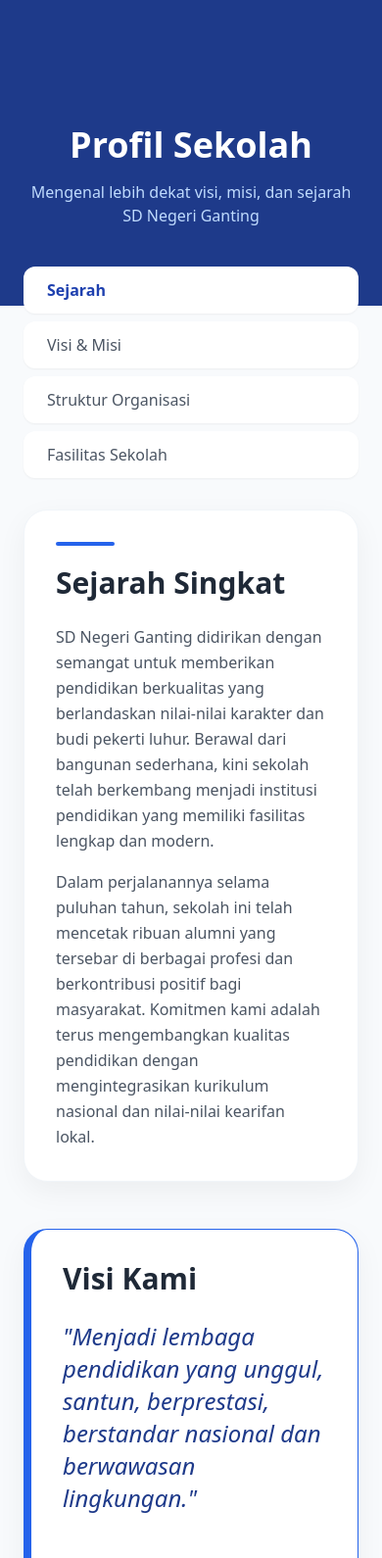
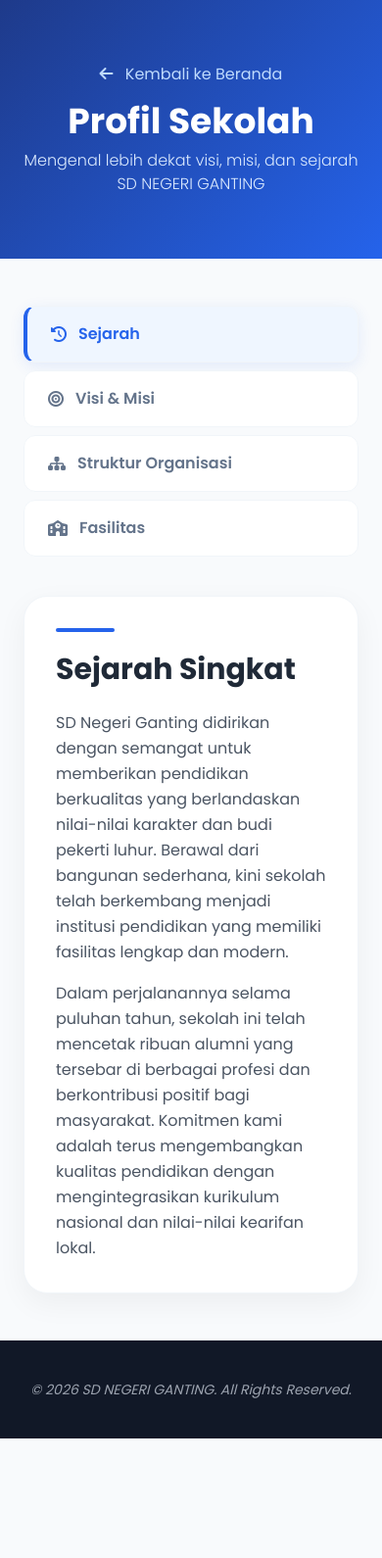
Before and after one commit to Zzhdi000/Projek4Matkul, a plain HTML site: page tentangsekolah.html in a window 390 px wide. Shown: the top 1590 px of the page at 98% size. After the commit the page ends 1468 px from the top, so only its background shows below. Drawn offline with nearby package versions, Linux system fonts and the light colour scheme.

Commit message:
tentangsekolahdone

```diff
--- a/tentangsekolah.html
+++ b/tentangsekolah.html
@@ -6,14 +6,70 @@
     <title>Tentang Sekolah - SD NEGERI GANTING</title>
     <script src="https://cdn.tailwindcss.com"></script>
     <link rel="stylesheet" href="https://cdnjs.cloudflare.com/ajax/libs/font-awesome/6.0.0/css/all.min.css" />
+    <link href="https://fonts.googleapis.com/css2?family=Poppins:wght@300;400;500;600;700&display=swap" rel="stylesheet">
+
     <style>
+       .hero-blue {
+            background: linear-gradient(135deg, #1e3a8a 0%, #2563eb 100%);
+            position: relative;
+            overflow: hidden;
+        }
+
+        body {
+            font-family: 'Poppins', sans-serif;
+            background-color: #f8fafc;
+        }
+
+        /* --- CSS SIDEBAR ALA KESISWAAN --- */
+        .tab-btn {
+            width: 100%;
+            text-align: left;
+            padding: 16px 24px;
+            border-radius: 12px;
+            font-weight: 600;
+            transition: all 0.3s ease;
+            margin-bottom: 8px;
+            color: #64748b;
+            background: white;
+            border: 1px solid #f1f5f9;
+            display: flex;
+            align-items: center;
+        }
+
+        .tab-btn.active {
+            background: #eff6ff;
+            color: #2563eb;
+            border-left: 4px solid #2563eb;
+            box-shadow: 0 4px 15px rgba(37, 99, 235, 0.1);
+        }
+
+        .tab-btn:hover:not(.active) {
+            background: #f1f5f9;
+            transform: translateX(5px);
+        }
+
+        /* --- LOGIC KONTEN (TAB) --- */
+        .tab-content {
+            display: none;
+            animation: fadeIn 0.4s ease-out;
+        }
+
+        .tab-content.active {
+            display: block;
+        }
+
+        @keyframes fadeIn {
+            from { opacity: 0; transform: translateY(10px); }
+            to { opacity: 1; transform: translateY(0); }
+        }
+
         .section-card {
             background: white;
             border-radius: 24px;
             box-shadow: 0 10px 30px rgba(0, 0, 0, 0.05);
             border: 1px solid #f1f5f9;
-        transition: all 0.3s ease;
         }
+
         .section-title-line {
             width: 60px;
             height: 4px;
@@ -21,6 +77,7 @@
             border-radius: 10px;
             margin-bottom: 20px;
         }
+
         .list-item-circle {
             width: 28px;
             height: 28px;
@@ -36,28 +93,42 @@
         }
     </style>
 </head>
-  <body class="bg-[#f8fafc] font-sans">
+<body>
 
-    <div class="bg-blue-900 pt-32 pb-20 px-6 text-white text-center">
-      <h1 class="text-4xl md:text-5xl font-extrabold mb-4">Profil Sekolah</h1>
-      <p class="text-blue-200">Mengenal lebih dekat visi, misi, dan sejarah SD Negeri Ganting</p>
+   <header class="hero-blue py-16 px-6 text-center text-white">
+        <div class="max-w-7xl mx-auto">
+            <a href="index.html" class="inline-block mb-4 text-blue-200 hover:text-white transition">
+                <i class="fa-solid fa-arrow-left mr-2"></i> Kembali ke Beranda
+            </a>
+            <h1 class="text-4xl md:text-5xl font-extrabold mb-2">Profil Sekolah</h1>
+            <p class="text-blue-100 font-light">Mengenal lebih dekat visi, misi, dan sejarah SD NEGERI GANTING</p>
         </div>
+    </header>
 
-    <main class="container mx-auto px-6 -mt-10 pb-20">
-      <div class="grid grid-cols-1 lg:grid-cols-12 gap-8">
+    <main class="max-w-7xl mx-auto px-6 py-12">
+        <div class="flex flex-col lg:flex-row gap-8">
 
-       <div class="lg:col-span-3">
-  <div id="sidebar" class="sticky top-24 space-y-2">
-    <a href="#sejarah" class="nav-link block px-6 py-3 bg-white text-blue-800 font-bold rounded-xl shadow-sm hover:bg-blue-50 transition">Sejarah</a>
-    <a href="#visi" class="nav-link block px-6 py-3 bg-white text-gray-600 font-medium rounded-xl shadow-sm hover:bg-blue-50 transition">Visi & Misi</a>
-    <a href="#struktur" class="nav-link block px-6 py-3 bg-white text-gray-600 font-medium rounded-xl shadow-sm hover:bg-blue-50 transition">Struktur Organisasi</a>
-    <a href="#fasilitas" class="nav-link block px-6 py-3 bg-white text-gray-600 font-medium rounded-xl shadow-sm hover:bg-blue-50 transition">Fasilitas Sekolah</a>
+            <aside class="lg:w-1/4">
+                <div class="sticky top-8">
+                    <button onclick="openTab('sejarah', this)" class="tab-btn active">
+                        <i class="fa-solid fa-clock-rotate-left mr-3"></i> Sejarah
+                    </button>
+                    <button onclick="openTab('visi', this)" class="tab-btn">
+                        <i class="fa-solid fa-bullseye mr-3"></i> Visi & Misi
+                    </button>
+                    <button onclick="openTab('struktur', this)" class="tab-btn">
+                        <i class="fa-solid fa-sitemap mr-3"></i> Struktur Organisasi
+                    </button>
+                    <button onclick="openTab('fasilitas', this)" class="tab-btn">
+                        <i class="fa-solid fa-school mr-3"></i> Fasilitas
+                    </button>
                 </div>
-</div>
+            </aside>
 
-        <div class="lg:col-span-9 space-y-12">
+            <section class="lg:w-3/4">
 
-          <section id="sejarah" class="section-card p-8 md:p-12">
+                <div id="sejarah" class="tab-content active">
+                    <div class="section-card p-8 md:p-12">
                         <div class="section-title-line"></div>
                         <h2 class="text-3xl font-bold text-gray-800 mb-6">Sejarah Singkat</h2>
                         <div class="prose prose-blue max-w-none text-gray-600 leading-relaxed space-y-4">
@@ -68,9 +139,11 @@
                                 Dalam perjalanannya selama puluhan tahun, sekolah ini telah mencetak ribuan alumni yang tersebar di berbagai profesi dan berkontribusi positif bagi masyarakat. Komitmen kami adalah terus mengembangkan kualitas pendidikan dengan mengintegrasikan kurikulum nasional dan nilai-nilai kearifan lokal.
                             </p>
                         </div>
-          </section>
+                    </div>
+                </div>
 
-          <section id="visi" class="section-card p-8 md:p-12 border-l-8 border-blue-600">
+                <div id="visi" class="tab-content">
+                    <div class="section-card p-8 md:p-12 border-l-8 border-blue-600">
                         <h2 class="text-3xl font-bold text-gray-800 mb-6">Visi Kami</h2>
                         <blockquote class="text-2xl italic font-medium text-blue-900 leading-snug">
                             "Menjadi lembaga pendidikan yang unggul, santun, berprestasi, berstandar nasional dan berwawasan lingkungan."
@@ -97,23 +170,28 @@
                                 </div>
                             </div>
                         </div>
-          </section>
+                    </div>
+                </div>
 
-          <section id="struktur" class="section-card p-8 md:p-12">
+                <div id="struktur" class="tab-content">
+                    <div class="section-card p-8 md:p-12">
                         <div class="section-title-line"></div>
                         <h2 class="text-3xl font-bold text-gray-800 mb-6">Struktur Organisasi</h2>
                         <div class="bg-gray-100 rounded-3xl aspect-video flex items-center justify-center border-2 border-dashed border-gray-300">
-              <div class="text-center">
+                            <div class="text-center px-4">
                                 <i class="fas fa-sitemap text-5xl text-gray-400 mb-4"></i>
                                 <p class="text-gray-500 font-medium">Bagan Struktur Organisasi Sekolah</p>
-                <p class="text-gray-400 text-sm">Gunakan gambar resolusi tinggi untuk bagian ini</p>
+                                <p class="text-gray-400 text-sm">Gunakan gambar resolusi tinggi (struktur.png) untuk bagian ini</p>
                             </div>
                         </div>
-          </section>
-<section id="fasilitas" class="section-card p-8 md:p-12">
+                    </div>
+                </div>
+
+                <div id="fasilitas" class="tab-content">
+                    <div class="section-card p-8 md:p-12">
                         <div class="section-title-line"></div>
                         <h2 class="text-3xl font-bold text-gray-800 mb-2">Fasilitas Sekolah</h2>
-  <p class="text-gray-500 mb-10">Sarana dan prasarana yang tersedia untuk mendukung kenyamanan dan efektivitas belajar siswa.</p>
+                        <p class="text-gray-500 mb-10">Sarana prasarana terbaik untuk mendukung tumbuh kembang siswa.</p>
 
                         <div class="grid grid-cols-1 md:grid-cols-2 gap-6">
                             <div class="group overflow-hidden rounded-2xl border border-gray-100 bg-slate-50 hover:bg-white hover:shadow-xl transition-all duration-300">
@@ -122,12 +200,10 @@
                                 </div>
                                 <div class="p-6">
                                     <div class="flex items-center gap-3 mb-3">
-          <div class="w-10 h-10 bg-blue-100 text-blue-600 rounded-lg flex items-center justify-center">
-            <i class="fas fa-chalkboard-teacher"></i>
-          </div>
+                                        <div class="w-10 h-10 bg-blue-100 text-blue-600 rounded-lg flex items-center justify-center"><i class="fas fa-chalkboard-teacher"></i></div>
                                         <h4 class="font-bold text-lg text-gray-800">Ruang Kelas</h4>
                                     </div>
-        <p class="text-sm text-gray-600 leading-relaxed">Setiap ruang kelas dilengkapi dengan proyektor LCD dan akses internet untuk mendukung pembelajaran interaktif.</p>
+                                    <p class="text-sm text-gray-600">Setiap ruang kelas dilengkapi dengan proyektor LCD dan akses internet untuk mendukung pembelajaran interaktif.</p>
                                 </div>
                             </div>
 
@@ -137,12 +213,10 @@
                                 </div>
                                 <div class="p-6">
                                     <div class="flex items-center gap-3 mb-3">
-          <div class="w-10 h-10 bg-indigo-100 text-indigo-600 rounded-lg flex items-center justify-center">
-            <i class="fas fa-desktop"></i>
-          </div>
+                                        <div class="w-10 h-10 bg-indigo-100 text-indigo-600 rounded-lg flex items-center justify-center"><i class="fas fa-desktop"></i></div>
                                         <h4 class="font-bold text-lg text-gray-800">Lab Komputer</h4>
                                     </div>
-        <p class="text-sm text-gray-600 leading-relaxed">Fasilitas komputer modern untuk menunjang literasi digital dan kegiatan ujian berbasis komputer.</p>
+                                    <p class="text-sm text-gray-600">Fasilitas komputer modern untuk menunjang literasi digital dan kegiatan ujian berbasis komputer.</p>
                                 </div>
                             </div>
 
@@ -152,12 +226,10 @@
                                 </div>
                                 <div class="p-6">
                                     <div class="flex items-center gap-3 mb-3">
-          <div class="w-10 h-10 bg-amber-100 text-amber-600 rounded-lg flex items-center justify-center">
-            <i class="fas fa-book-reader"></i>
-          </div>
+                                        <div class="w-10 h-10 bg-amber-100 text-amber-600 rounded-lg flex items-center justify-center"><i class="fas fa-book-reader"></i></div>
                                         <h4 class="font-bold text-lg text-gray-800">Perpustakaan</h4>
                                     </div>
-        <p class="text-sm text-gray-600 leading-relaxed">Koleksi buku lengkap disertai pojok baca yang nyaman untuk menumbuhkan minat literasi siswa.</p>
+                                    <p class="text-sm text-gray-600">Koleksi buku lengkap disertai pojok baca yang nyaman untuk menumbuhkan minat literasi siswa.</p>
                                 </div>
                             </div>
 
@@ -167,12 +239,10 @@
                                 </div>
                                 <div class="p-6">
                                     <div class="flex items-center gap-3 mb-3">
-          <div class="w-10 h-10 bg-purple-100 text-purple-600 rounded-lg flex items-center justify-center">
-            <i class="fas fa-theater-masks"></i>
-          </div>
+                                        <div class="w-10 h-10 bg-purple-100 text-purple-600 rounded-lg flex items-center justify-center"><i class="fas fa-theater-masks"></i></div>
                                         <h4 class="font-bold text-lg text-gray-800">Panggung Pentas</h4>
                                     </div>
-        <p class="text-sm text-gray-600 leading-relaxed">Panggung pertunjukan yang nyaman untuk kegiatan seni dan budaya siswa.</p>
+                                    <p class="text-sm text-gray-600">Panggung pertunjukan yang nyaman untuk kegiatan seni dan budaya siswa.</p>
                                 </div>
                             </div>
 
@@ -182,12 +252,10 @@
                                 </div>
                                 <div class="p-6">
                                     <div class="flex items-center gap-3 mb-3">
-          <div class="w-10 h-10 bg-red-100 text-red-600 rounded-lg flex items-center justify-center">
-            <i class="fas fa-user-md"></i>
-          </div>
+                                        <div class="w-10 h-10 bg-red-100 text-red-600 rounded-lg flex items-center justify-center"><i class="fas fa-user-md"></i></div>
                                         <h4 class="font-bold text-lg text-gray-800">UKS</h4>
                                     </div>
-        <p class="text-sm text-gray-600 leading-relaxed">Fasilitas kesehatan siswa yang menyediakan layanan medis dasar dan pendidikan kesehatan.</p>
+                                    <p class="text-sm text-gray-600">Fasilitas kesehatan siswa yang menyediakan layanan medis dasar dan pendidikan kesehatan.</p>
                                 </div>
                             </div>
 
@@ -197,12 +265,10 @@
                                 </div>
                                 <div class="p-6">
                                     <div class="flex items-center gap-3 mb-3">
-          <div class="w-10 h-10 bg-emerald-100 text-emerald-600 rounded-lg flex items-center justify-center">
-            <i class="fas fa-mosque"></i>
-          </div>
+                                        <div class="w-10 h-10 bg-emerald-100 text-emerald-600 rounded-lg flex items-center justify-center"><i class="fas fa-mosque"></i></div>
                                         <h4 class="font-bold text-lg text-gray-800">Musholla</h4>
                                     </div>
-        <p class="text-sm text-gray-600 leading-relaxed">Fasilitas ibadah yang nyaman untuk kegiatan keagamaan siswa.</p>
+                                    <p class="text-sm text-gray-600">Fasilitas ibadah yang nyaman untuk kegiatan keagamaan siswa.</p>
                                 </div>
                             </div>
 
@@ -212,12 +278,10 @@
                                 </div>
                                 <div class="p-6">
                                     <div class="flex items-center gap-3 mb-3">
-          <div class="w-10 h-10 bg-orange-100 text-orange-600 rounded-lg flex items-center justify-center">
-            <i class="fas fa-campground"></i>
-          </div>
+                                        <div class="w-10 h-10 bg-orange-100 text-orange-600 rounded-lg flex items-center justify-center"><i class="fas fa-campground"></i></div>
                                         <h4 class="font-bold text-lg text-gray-800">Sanggar Pramuka</h4>
                                     </div>
-        <p class="text-sm text-gray-600 leading-relaxed">Fasilitas untuk kegiatan pramuka yang membantu pengembangan karakter dan keterampilan siswa.</p>
+                                    <p class="text-sm text-gray-600">Fasilitas untuk kegiatan pramuka yang membantu pengembangan karakter siswa.</p>
                                 </div>
                             </div>
 
@@ -227,66 +291,45 @@
                                 </div>
                                 <div class="p-6">
                                     <div class="flex items-center gap-3 mb-3">
-          <div class="w-10 h-10 bg-sky-100 text-sky-600 rounded-lg flex items-center justify-center">
-            <i class="fas fa-running"></i>
-          </div>
+                                        <div class="w-10 h-10 bg-sky-100 text-sky-600 rounded-lg flex items-center justify-center"><i class="fas fa-running"></i></div>
                                         <h4 class="font-bold text-lg text-gray-800">Lapangan</h4>
                                     </div>
-        <p class="text-sm text-gray-600 leading-relaxed">Lapangan serbaguna yang luas untuk kegiatan olahraga, upacara, dan pengembangan bakat non-akademik.</p>
+                                    <p class="text-sm text-gray-600">Lapangan serbaguna yang luas untuk olahraga, upacara, dan pengembangan bakat.</p>
                                 </div>
                             </div>
                         </div>
+                    </div>
+                </div>
+
             </section>
-
-        </div>
         </div>
     </main>
 
-    <footer class="bg-gray-900 text-white py-10 text-center text-sm italic">
+    <footer class="bg-gray-900 text-gray-400 py-10 text-center text-sm italic">
         &copy; 2026 SD NEGERI GANTING. All Rights Reserved.
     </footer>
 
     <script>
-  const navLinks = document.querySelectorAll('.nav-link');
-  const sections = document.querySelectorAll('section');
+        function openTab(tabId, element) {
+            // Sembunyikan semua konten tab
+            const contents = document.querySelectorAll('.tab-content');
+            contents.forEach(content => content.classList.remove('active'));
 
-  // Fungsi untuk mengubah warna link yang aktif
-  function changeActiveLink() {
-    let index = sections.length;
+            // Reset semua tombol navigasi
+            const buttons = document.querySelectorAll('.tab-btn');
+            buttons.forEach(btn => btn.classList.remove('active'));
 
-    // Deteksi posisi scroll
-    while (--index && window.scrollY + 100 < sections[index].offsetTop) {}
+            // Tampilkan tab yang diklik
+            document.getElementById(tabId).classList.add('active');
 
-    navLinks.forEach((link) => {
-      // Reset semua link ke gaya tidak aktif
-      link.classList.remove('text-blue-800', 'font-bold');
-      link.classList.add('text-gray-600', 'font-medium');
+            // Tandai tombol sebagai aktif
+            element.classList.add('active');
 
-      // Jika link sesuai dengan section yang terlihat
-      if (link.getAttribute('href') === `#${sections[index].id}`) {
-        link.classList.add('text-blue-800', 'font-bold');
-        link.classList.remove('text-gray-600', 'font-medium');
+            // Scroll ke atas (khusus mobile) agar konten terlihat
+            if(window.innerWidth < 1024) {
+                window.scrollTo({ top: 350, behavior: 'smooth' });
             }
-    });
         }
-
-  // Jalankan saat scroll
-  window.addEventListener('scroll', changeActiveLink);
-
-  // Jalankan saat klik (langsung berubah tanpa nunggu scroll selesai)
-  navLinks.forEach(link => {
-    link.addEventListener('click', function() {
-      navLinks.forEach(l => {
-        l.classList.remove('text-blue-800', 'font-bold');
-        l.classList.add('text-gray-600', 'font-medium');
-      });
-      this.classList.add('text-blue-800', 'font-bold');
-      this.classList.remove('text-gray-600', 'font-medium');
-    });
-  });
-
-  // Jalankan fungsi sekali saat halaman dimuat
-  changeActiveLink();
     </script>
 </body>
 </html>
```
Also changed, not shown: kesiswaan.html (+3 -3 lines). Lines whose indentation alone changed are shown as unchanged.
